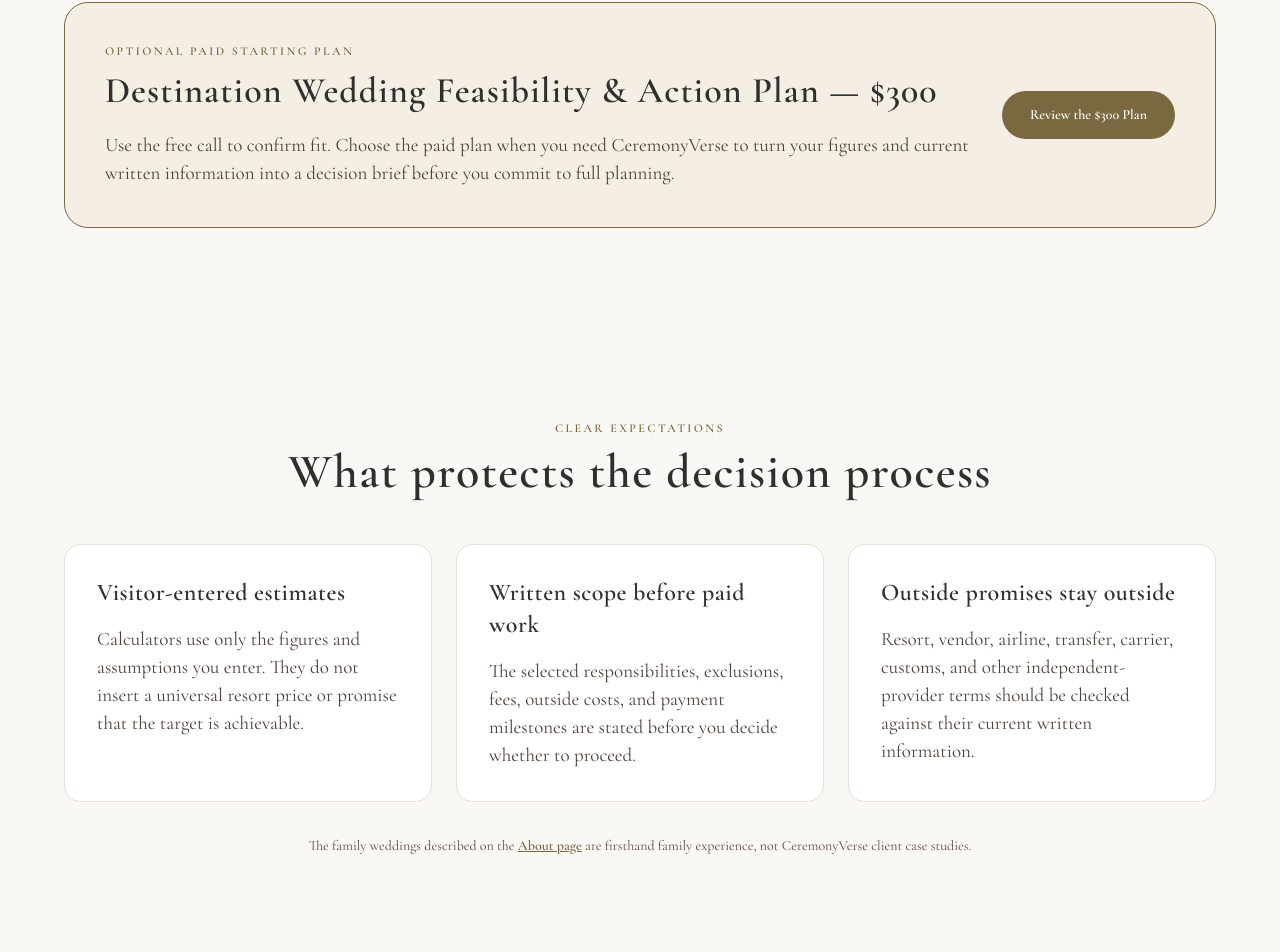
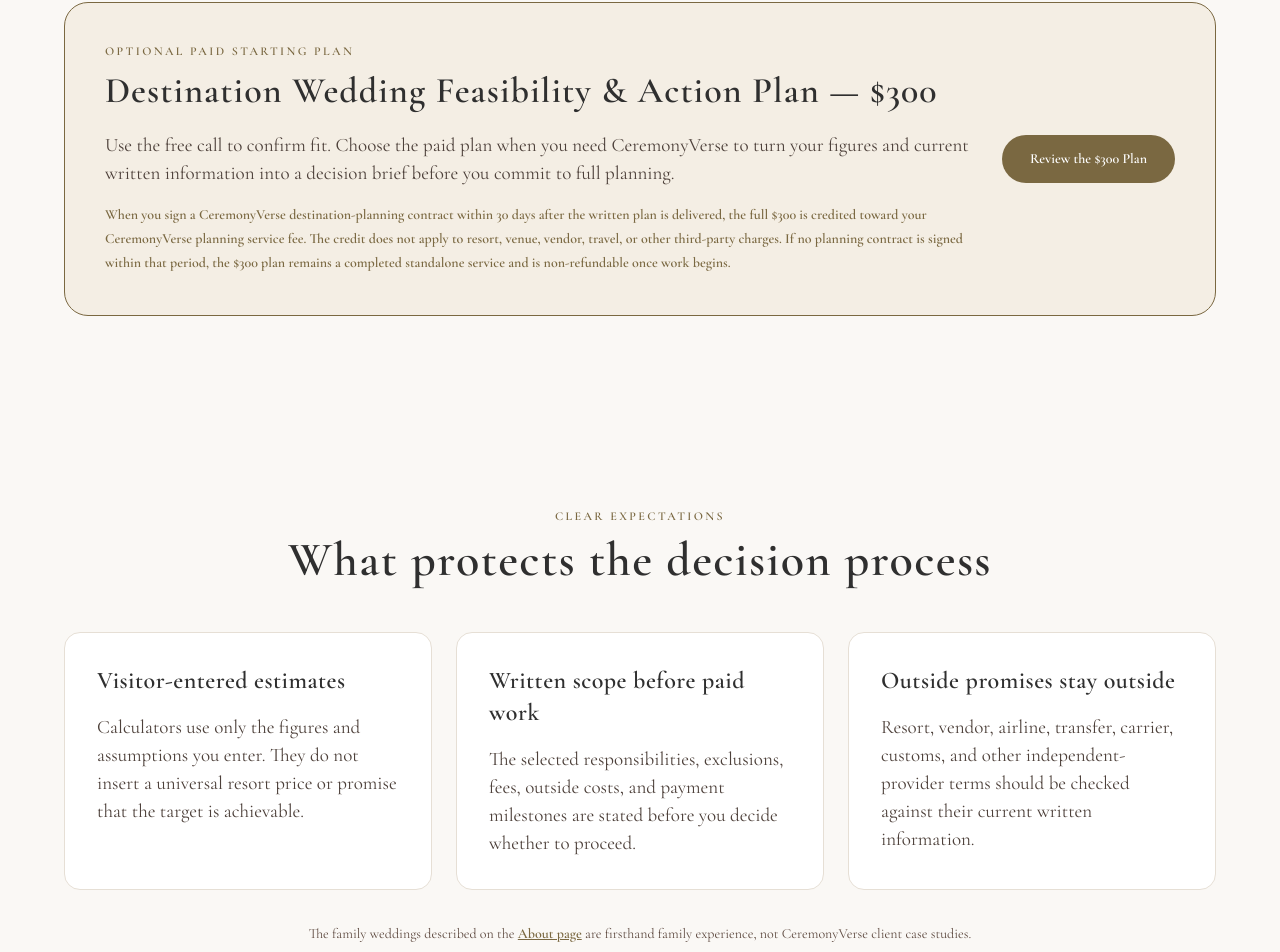
Before and after one commit to leylabernie/v0-ceremony-verse-wedding-concierge, a Next.js app: page /how-it-works in a window 1280 px wide. Shown: the part 2713-3665 px from the top of the page. Built offline with nearby package versions, Linux system fonts and the light colour scheme.

Commit message:
Clarify $300 planning contract credit

```diff
--- a/app/destination-wedding-feasibility-plan/page.tsx
+++ b/app/destination-wedding-feasibility-plan/page.tsx
@@ -124,7 +124,7 @@
             {[
               ["01", "Free 30-minute consultation", "We listen first, understand what help you need, and identify which facts or documents are needed. The call is introductory and is not the paid written plan."],
               ["02", "$300 working plan", "After you approve the written scope, we review your numbers and current information, hold the working session, and prepare the action brief."],
-              ["03", "Choose your next step", "Use the plan on its own, revise the wedding assumptions, or apply the $300 credit toward a CeremonyVerse planning agreement within 30 days."],
+              ["03", "Choose your next step", "Use the plan on its own, revise the wedding assumptions, or sign a CeremonyVerse destination-planning contract within 30 days after plan delivery and receive the full $300 credit toward your CeremonyVerse planning service fee."],
             ].map(([number, title, text]) => (
               <li key={number} className="rounded-2xl border border-[#e6dfd5] bg-[#faf8f5] p-7">
                 <span className="font-semibold text-[#7a6841]">{number}</span>
--- a/app/faq/page.tsx
+++ b/app/faq/page.tsx
@@ -54,7 +54,7 @@
       },
       {
         question: "Is the $300 destination-wedding plan refundable or credited?",
-        answer: "The $300 fee is non-refundable once work begins. If the couple signs a CeremonyVerse destination-planning agreement within 30 days after the written plan is delivered, the full $300 is credited toward the CeremonyVerse planning service fee. It does not credit resort, vendor, venue, or travel charges."
+        answer: "When you sign a CeremonyVerse destination-planning contract within 30 days after the written plan is delivered, the full $300 is credited toward your CeremonyVerse planning service fee. The credit does not apply to resort, venue, vendor, travel, or other third-party charges. If no planning contract is signed within that period, the $300 plan remains a completed standalone service and is non-refundable once work begins."
       },
       {
         question: "What's the payment schedule?",
--- a/app/how-it-works/page.tsx
+++ b/app/how-it-works/page.tsx
@@ -7,7 +7,10 @@
   buildMetadata,
   buildServiceSchema,
 } from "@/lib/seo"
-import { destinationFeasibilityPlan } from "@/lib/destination-feasibility-plan"
+import {
+  destinationFeasibilityCredit,
+  destinationFeasibilityPlan,
+} from "@/lib/destination-feasibility-plan"
 
 export const metadata = buildMetadata({
   path: "/how-it-works/",
@@ -74,7 +77,7 @@
   {
     question: "What happens after the free consultation?",
     answer:
-      "Your first 30-minute consultation is free. After the call, CeremonyVerse may recommend the separate $300 Destination Wedding Feasibility & Action Plan or another paid written scope. You decide whether to proceed after reviewing the terms.",
+      `Your first 30-minute consultation is free. After the call, CeremonyVerse may recommend the separate $300 Destination Wedding Feasibility & Action Plan or another paid written scope. You decide whether to proceed after reviewing the terms. ${destinationFeasibilityCredit}`,
   },
   {
     question: "Will calculator entries be sent to CeremonyVerse automatically?",
@@ -240,6 +243,9 @@
                 Use the free call to confirm fit. Choose the paid plan when you need CeremonyVerse to turn your
                 figures and current written information into a decision brief before you commit to full planning.
               </p>
+              <p className="mt-4 max-w-4xl text-sm font-semibold leading-6 text-[#7a6841]">
+                {destinationFeasibilityCredit}
+              </p>
             </div>
             <Link
               href={destinationFeasibilityPlan.href}
--- a/app/indian-wedding-coordination-mexico/page.tsx
+++ b/app/indian-wedding-coordination-mexico/page.tsx
@@ -58,7 +58,7 @@
   {
     question: "What do CeremonyVerse destination-wedding services cost?",
     answer:
-      "The Destination Wedding Feasibility & Action Plan is $300. Starting fees are $8,000 for Full Planning & Design, $5,500 for Partial Planning & Coordination, and $4,000 for Event Coordination & Management. The final proposal identifies the wedding-specific services, exclusions, fees, travel, staffing, and third-party costs before paid work begins.",
+      `The Destination Wedding Feasibility & Action Plan is $300. ${destinationFeasibilityCredit} Starting fees are $4,000 for Event Coordination & Management, $5,500 for Partial Planning & Coordination, and $8,000 for Full Planning & Design. The final proposal identifies the wedding-specific services, exclusions, fees, travel, staffing, and third-party costs before paid work begins.`,
   },
   {
     question: "Can you help us compare resorts across Mexico and Punta Cana?",
--- a/app/pricing/page.tsx
+++ b/app/pricing/page.tsx
@@ -106,6 +106,10 @@
     question: "Can I start with a free consultation?",
     answer:
       "Yes. Your first 30-minute introductory consultation is free and does not require a contract or payment. The $300 Destination Wedding Feasibility & Action Plan and all planning or sourcing packages are separate paid services. Paid work begins only after you select a scope and approve its written terms.",
+  },
+  {
+    question: "Is the $300 plan fee credited if I continue with CeremonyVerse planning?",
+    answer: destinationFeasibilityCredit,
   },
   {
     question: "What happens if my party is larger than eight people?",
--- a/components/pages/contact-page.tsx
+++ b/components/pages/contact-page.tsx
@@ -243,7 +243,9 @@
             <p className="font-semibold text-[#1f1f1f]">The free call and paid services are separate.</p>
             <p className="mt-2">
               Your first 30-minute consultation is free. The $300 Destination Wedding Feasibility &amp; Action Plan and
-              all planning or sourcing packages are paid services offered only after you approve a written scope.
+              all planning or sourcing packages are paid services offered only after you approve a written scope. If
+              you purchase the $300 plan and sign a CeremonyVerse destination-planning contract within 30 days after
+              the written plan is delivered, the full $300 is credited toward your CeremonyVerse planning service fee.
               Submit this form first; the questionnaire and WhatsApp scheduling request follow.
             </p>
           </div>
--- a/components/pages/home-page.tsx
+++ b/components/pages/home-page.tsx
@@ -426,8 +426,11 @@
                 <h3 className="mt-3 font-serif text-3xl font-semibold">{destinationFeasibilityPlan.name} — {destinationFeasibilityPlan.priceLabel}</h3>
                 <p className="mt-4 max-w-4xl leading-7 text-[#4d403a]">
                   After the free consultation, turn your own guest count, event schedule, budget scope, travel obligations,
-                  and current written proposals into a practical action brief. The fee can be credited toward a
-                  CeremonyVerse destination-planning agreement under the published plan terms.
+                  and current written proposals into a practical action brief.
+                </p>
+                <p className="mt-4 max-w-4xl font-semibold leading-7 text-[#7a6841]">
+                  Sign a CeremonyVerse destination-planning contract within 30 days after the written plan is delivered,
+                  and the full $300 is credited toward your CeremonyVerse planning service fee.
                 </p>
               </div>
               <Link
--- a/lib/destination-feasibility-plan.ts
+++ b/lib/destination-feasibility-plan.ts
@@ -27,4 +27,4 @@
 } as const
 
 export const destinationFeasibilityCredit =
-  `The ${destinationFeasibilityPlan.priceLabel} fee is non-refundable once work begins. If the couple signs a CeremonyVerse destination-planning agreement within ${destinationFeasibilityPlan.creditWindowDays} days after the written plan is delivered, the full fee is credited toward the CeremonyVerse planning service fee.`
+  `When you sign a CeremonyVerse destination-planning contract within ${destinationFeasibilityPlan.creditWindowDays} days after the written plan is delivered, the full ${destinationFeasibilityPlan.priceLabel} is credited toward your CeremonyVerse planning service fee. The credit does not apply to resort, venue, vendor, travel, or other third-party charges. If no planning contract is signed within that period, the ${destinationFeasibilityPlan.priceLabel} plan remains a completed standalone service and is non-refundable once work begins.`
```
Also changed, not shown: app/terms/page.tsx (+5 -3 lines).
